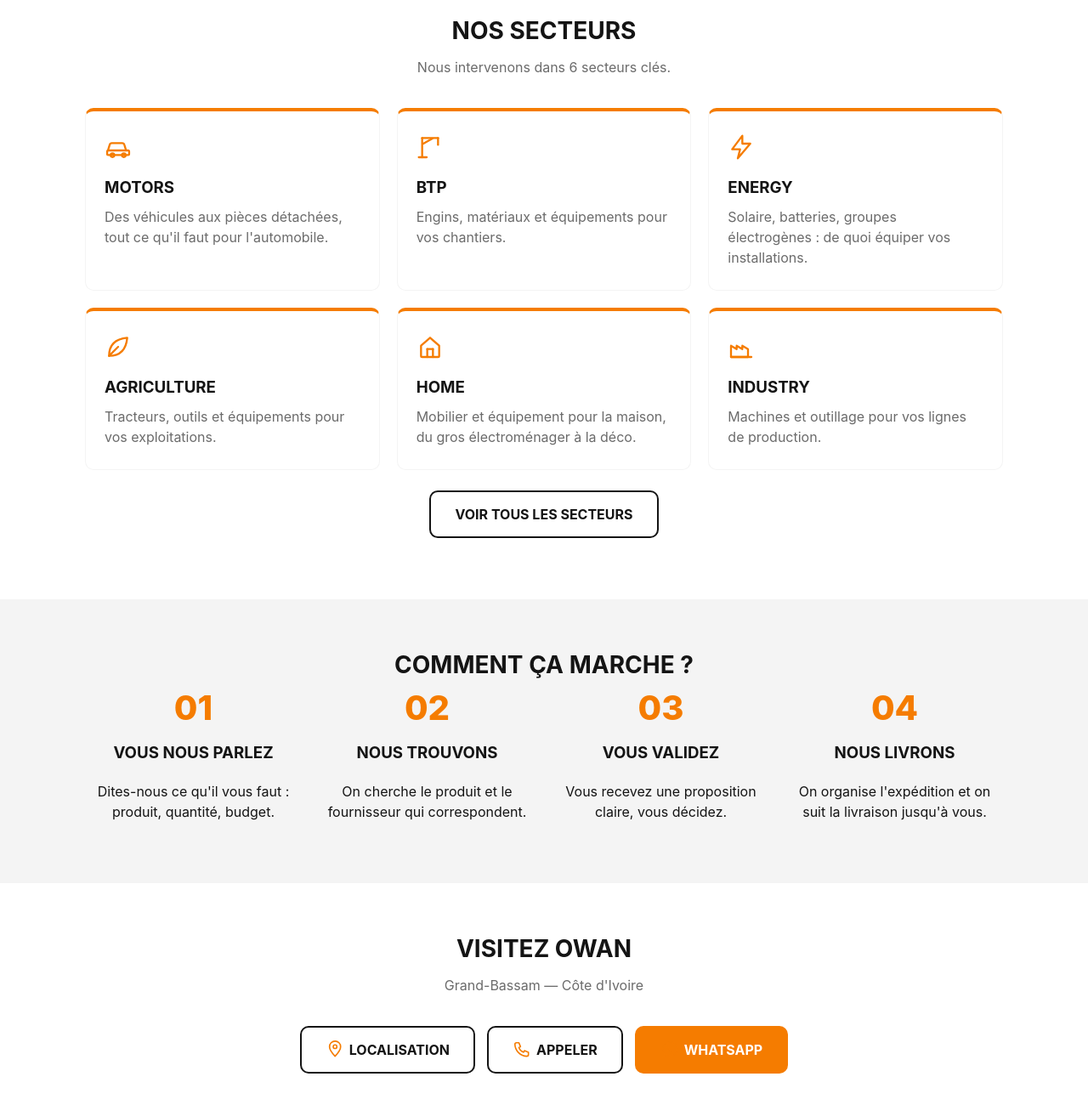
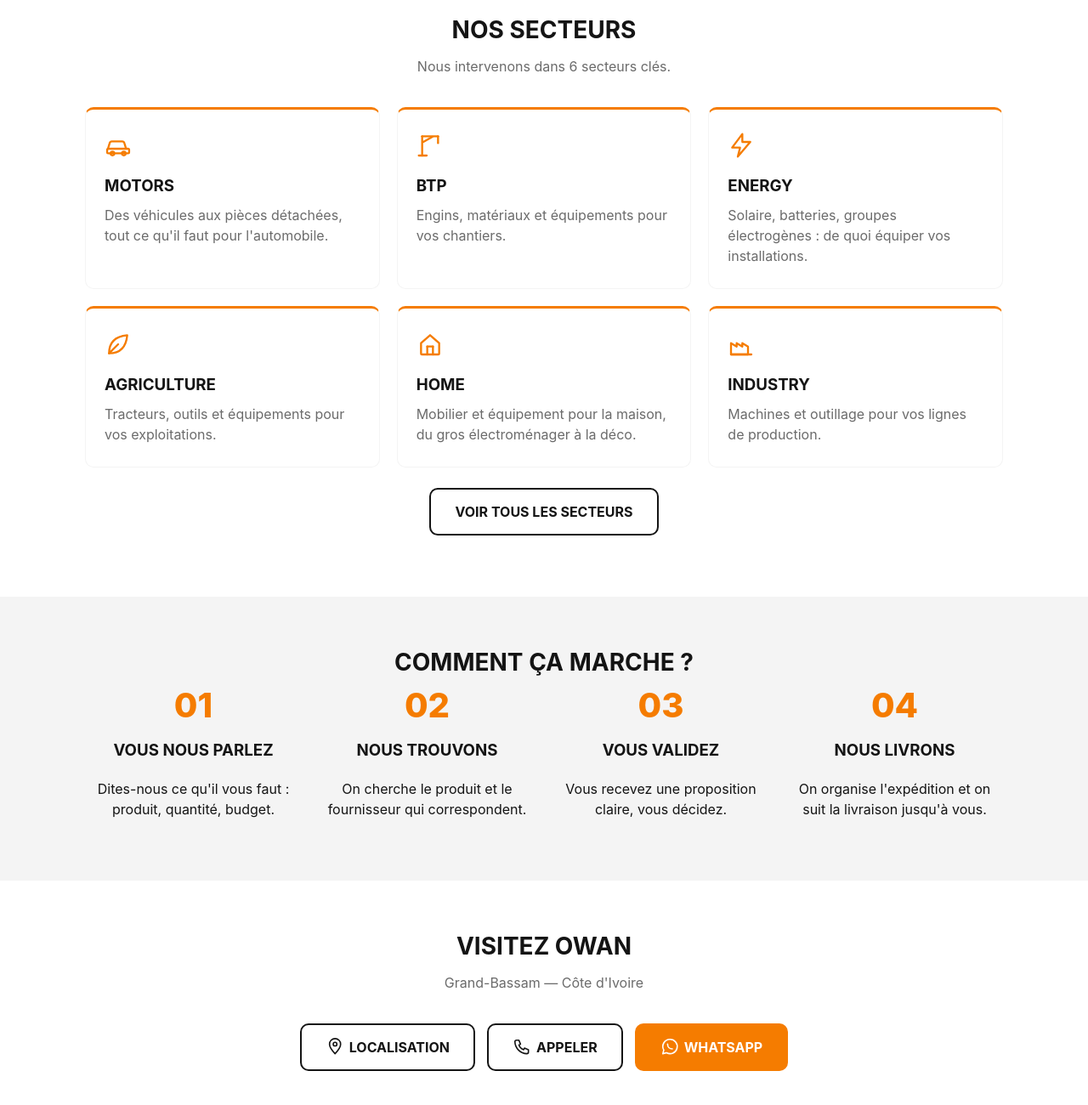
Before and after one commit to realpikiss/Cowan, a plain HTML site: page index.html in a window 1280 px wide. Shown: the part 1900-3200 px from the top of the page at 85% size. Drawn offline with Linux system fonts and the light colour scheme.

Commit message:
fix: whatsapp icon contrast on orange buttons, card hover state
Final integration review found two cross-file regressions from the
visual identity redesign:

- .icon hardcoded orange, making the WhatsApp icon invisible on
  .btn-orange buttons (orange-on-orange). .btn .icon now inherits
  the button's text color instead.
- .card links had no hover feedback and used the pre-redesign 4px
  border-top instead of the spec's finer-but-bolder-on-hover
  treatment. border-top is now 3px with a transition, and a.card:hover
  darkens the border and adds a subtle shadow (scoped to actual <a>
  card links only, not the non-interactive div.card previews).

Co-Authored-By: Claude Sonnet 5 <noreply@anthropic.com>

```diff
--- a/css/style.css
+++ b/css/style.css
@@ -46,6 +46,7 @@ a { color: inherit; text-decoration: none; }
   stroke-linejoin: round;
   flex-shrink: 0;
 }
+.btn .icon { color: inherit; }
 
 /* Buttons */
 .btn {
@@ -192,9 +193,14 @@ a { color: inherit; text-decoration: none; }
   display: block;
   background: var(--owan-white);
   border: 1px solid var(--owan-gray);
-  border-top: 4px solid var(--owan-orange);
+  border-top: 3px solid var(--owan-orange);
   border-radius: var(--radius);
   padding: 26px 22px;
+  transition: border-top-color 0.15s, box-shadow 0.15s;
+}
+a.card:hover {
+  border-top-color: var(--owan-black);
+  box-shadow: 0 4px 14px rgba(0, 0, 0, 0.08);
 }
 .card-icon { margin-bottom: 12px; }
 .card-icon .icon {
```
